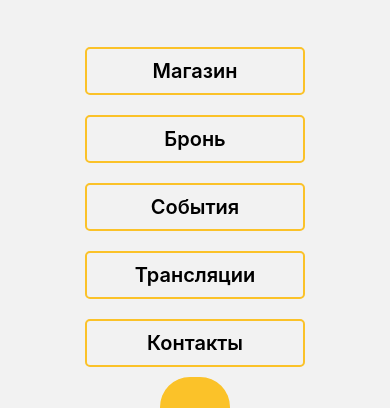
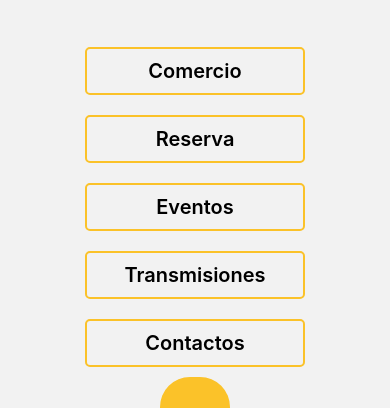
Before and after one commit to Electrum96/Bahiz, a React Native app: screen /MenuApp in a window 390 px wide. Shown: the part 132-540 px from the top of the page. Built offline with nearby package versions, Linux system fonts and the light colour scheme; some icons are missing.

Commit message:
20-11-2023:17:20

```diff
--- a/src/data/pagesList/tabs.js
+++ b/src/data/pagesList/tabs.js
@@ -1,30 +1,30 @@
 
 const tabs = [
   {
-    title: 'Магазин',
+    title: 'Comercio',
     route: 'Foods',
     id: 1,
   },
 
   {
-    title: 'Бронь',
+    title: 'Reserva',
     route: 'Broning',
     id: 2,
   },
 
   {
-    title: 'События',
+    title: 'Eventos',
     route: 'Events',
     id: 3,
   },
 
   {
-    title: 'Трансляции',
+    title: 'Transmisiones',
     route: 'Translations',
     id: 4,
   },
   {
-    title: 'Контакты',
+    title: 'Сontactos',
     route: 'Contacts',
     id: 5,
   },
```
